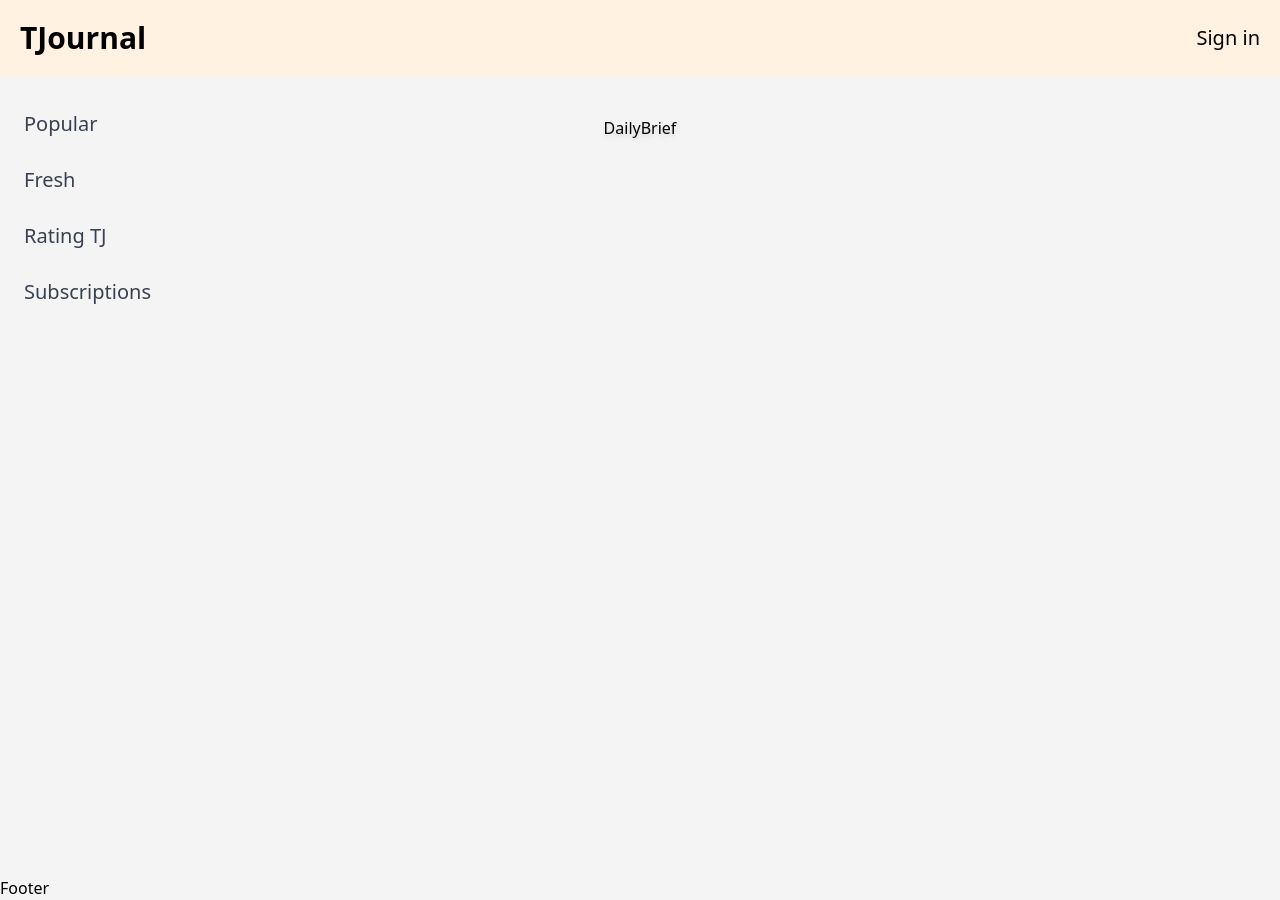
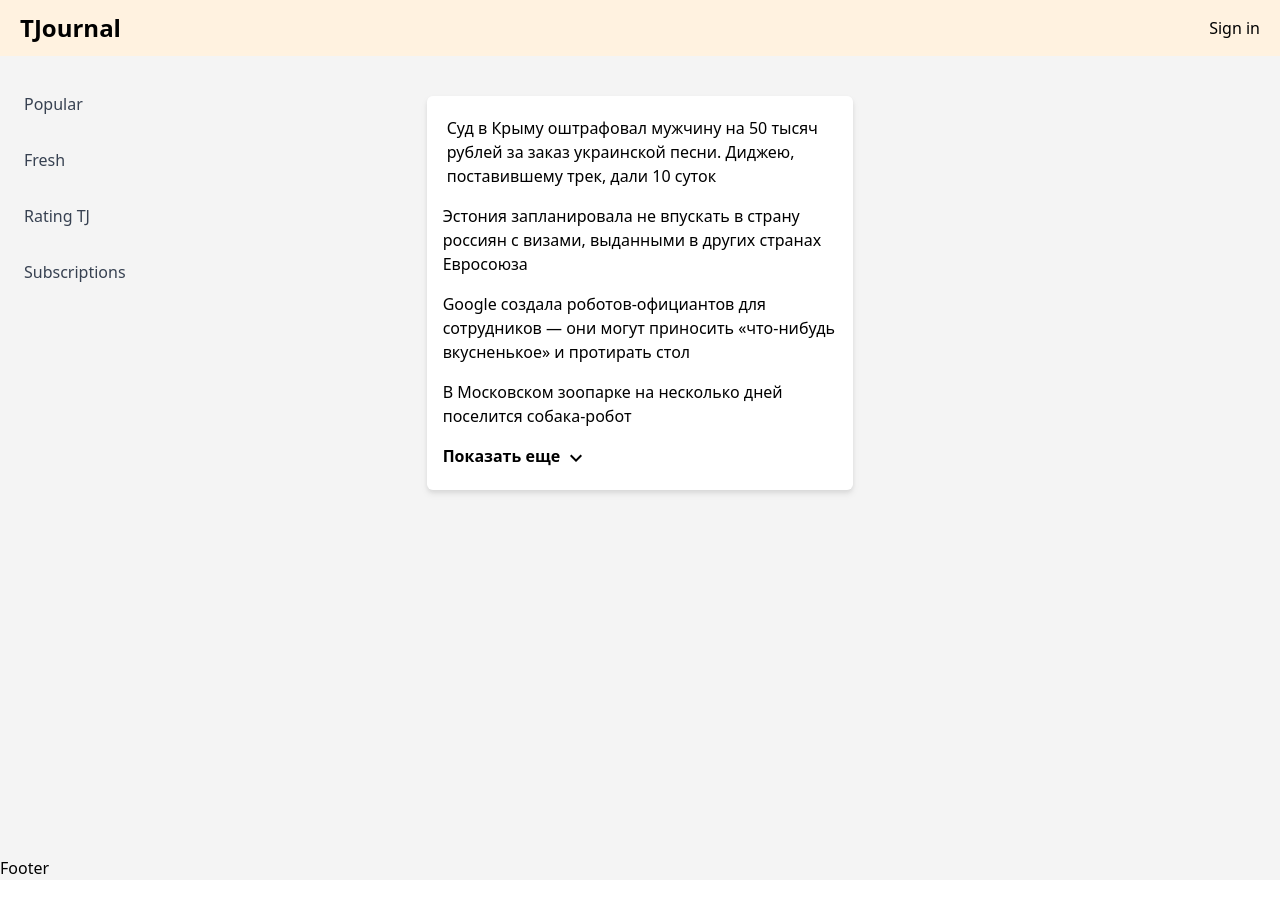
Before and after one commit to h0pped/blog-ts-frontend, a React (Vite) app: page / in a window 1280 px wide. Built offline with nearby package versions, Linux system fonts and the light colour scheme.

Commit message:
dailtybrief

```diff
--- a/package.json
+++ b/package.json
@@ -10,6 +10,12 @@
     "prettier-watch": "onchange 'src/**/*.ts' -- prettier --write {{changed}}"
   },
   "dependencies": {
+    "@emotion/react": "^11.10.6",
+    "@emotion/styled": "^11.10.6",
+    "@mui/icons-material": "^5.11.11",
+    "@mui/material": "^5.11.11",
+    "install": "^0.13.0",
+    "npm": "^9.5.1",
     "react": "^18.2.0",
     "react-dom": "^18.2.0",
     "react-icons": "^4.7.1",
--- a/src/components/DailyBrief/DailyBrief.tsx
+++ b/src/components/DailyBrief/DailyBrief.tsx
@@ -1,7 +1,44 @@
+import { useState } from 'react';
+import Paragraph from '../Typography/Paragraph/Paragraph';
+import Link from '../Typography/Link/Link';
+import KeyboardArrowDownIcon from '@mui/icons-material/KeyboardArrowDown';
+
 const DailyBrief = () => {
+  const [isLoading, setIsLoading] = useState(false);
+
+  const loadMoreNews = () => {
+    setIsLoading(true);
+    setTimeout(() => {
+      setIsLoading(false);
+    }, 1000);
+  };
   return (
-    <div className="w-1/2 flex flex-col jusity-center items-center mt-10 drop-shadow-md">
-      <h1>DailyBrief</h1>
+    <div className="w-1/2 flex flex-col  mt-10 drop-shadow-md bg-white rounded-md py-5">
+      <Paragraph className="mx-5">
+        Суд в Крыму оштрафовал мужчину на 50 тысяч рублей за заказ украинской
+        песни. Диджею, поставившему трек, дали 10 суток
+      </Paragraph>
+      <Paragraph className="mx-4 mt-4">
+        Эстония запланировала не впускать в страну россиян с визами, выданными в
+        других странах Евросоюза
+      </Paragraph>
+
+      <Paragraph className="mx-4 mt-4">
+        Google создала роботов-официантов для сотрудников — они могут приносить
+        «что-нибудь вкусненькое» и протирать стол
+      </Paragraph>
+
+      <Paragraph className="mx-4 mt-4">
+        В Московском зоопарке на несколько дней поселится собака-робот
+      </Paragraph>
+
+      {isLoading ? (
+        <Paragraph className="mx-4 mt-4 text-xl font-bold">...</Paragraph>
+      ) : (
+        <Link className="ml-4 mt-4 font-bold" onClick={loadMoreNews}>
+          Показать еще <KeyboardArrowDownIcon />
+        </Link>
+      )}
     </div>
   );
 };
--- a/src/components/Navbar/Navbar.tsx
+++ b/src/components/Navbar/Navbar.tsx
@@ -1,13 +1,13 @@
 function Navbar(): JSX.Element {
   return (
     <nav className="w-full bg-primary flex  items-center justify-center">
-      <div className="w-full p-5 flex justify-between items-center gap-5 flex-row">
+      <div className="w-full py-3 px-5 flex justify-between items-center gap-5 flex-row">
         <div className="flex flex-row items-center gap-10 ">
-          <h3 className="text-3xl font-bold">TJournal</h3>
+          <h3 className="text-2xl font-bold">TJournal</h3>
         </div>
         <ul>
           <li>
-            <a href="#" className="text-xl">
+            <a href="#" className="text-l">
               Sign in
             </a>
           </li>
--- a/src/components/Sidebar/Sidebar.tsx
+++ b/src/components/Sidebar/Sidebar.tsx
@@ -6,26 +6,30 @@ const Sidebar = ({ className }: SidebarProps) => {
   return (
     <nav className={`${className} border-solid h-screen`}>
       <ul className="flex flex-col justify-center items-center p-5 px-0 text-left pl-3 ">
-        <li className="hover:bg-white w-full p-3 pr-0 rounded-xl h-14 flex flex-row justify-center items-center">
-          <a href="#" className="text-xl  text-gray-700 w-full">
-            Popular
-          </a>
-        </li>
-        <li className="hover:bg-white w-full p-3 pr-0 rounded-xl h-14 flex flex-row justify-center items-center py-2">
-          <a href="#" className="text-xl  text-gray-700 w-full">
-            Fresh
-          </a>
-        </li>
-        <li className="hover:bg-white w-full p-3 pr-0 rounded-xl h-14 flex flex-row justify-center items-center py-2">
-          <a href="#" className="text-xl  text-gray-700 w-full">
-            Rating TJ
-          </a>
-        </li>
-        <li className="hover:bg-white w-full p-3 pr-0 rounded-xl h-14 flex flex-row justify-center items-center py-2">
-          <a href="#" className="text-xl  text-gray-700 w-full">
-            Subscriptions
-          </a>
-        </li>
+        <a
+          href="#"
+          className=" hover:bg-white w-full p-3 pr-0 rounded-xl h-14 flex flex-row justify-center items-center py-2"
+        >
+          <li className="text-l  text-gray-700 w-full">Popular</li>
+        </a>
+        <a
+          href="#"
+          className=" hover:bg-white w-full p-3 pr-0 rounded-xl h-14 flex flex-row justify-center items-center py-2"
+        >
+          <li className="text-l  text-gray-700 w-full">Fresh</li>
+        </a>
+        <a
+          href="#"
+          className=" hover:bg-white w-full p-3 pr-0 rounded-xl h-14 flex flex-row justify-center items-center py-2"
+        >
+          <li className="text-l  text-gray-700 w-full">Rating TJ</li>
+        </a>
+        <a
+          href="#"
+          className=" hover:bg-white w-full p-3 pr-0 rounded-xl h-14 flex flex-row justify-center items-center py-2"
+        >
+          <li className="text-l  text-gray-700 w-full">Subscriptions</li>
+        </a>
       </ul>
       {/* <ul className="flex flex-col justify-center items-center p-5 pr-0  border-color-black border-solid border-r-1 ">
         <h5 className=" w-5/6 p-3 pr-0 ">Subscriptions</h5>
--- /dev/null
+++ b/src/components/Typography/Heading/Heading.tsx
@@ -0,0 +1,7 @@
+import TypographyProps from '../interfaces/TypographyProps';
+
+const Heading = ({ children, className }: TypographyProps) => (
+  <h1 className={`text-3xl ${className}`}>{children}</h1>
+);
+
+export default Heading;
--- /dev/null
+++ b/src/components/Typography/Link/Link.tsx
@@ -0,0 +1,13 @@
+import TypographyProps from '../interfaces/TypographyProps';
+
+const Link = ({ children, className, href, onClick }: TypographyProps) => (
+  <a
+    className={`text-l cursor-pointer  ${className}`}
+    href={href}
+    onClick={onClick}
+  >
+    {children}
+  </a>
+);
+
+export default Link;
--- /dev/null
+++ b/src/components/Typography/Paragraph/Paragraph.tsx
@@ -0,0 +1,7 @@
+import TypographyProps from '../interfaces/TypographyProps';
+
+const Paragraph = ({ children, className }: TypographyProps) => (
+  <p className={`text-l ${className}`}>{children}</p>
+);
+
+export default Paragraph;
--- /dev/null
+++ b/src/components/Typography/interfaces/TypographyProps.tsx
@@ -0,0 +1,7 @@
+type TypographyProps = React.PropsWithChildren<{
+  className?: string;
+  href?: string;
+  onClick?: () => void;
+}>;
+
+export default TypographyProps;
```
Also changed, not shown: 1 other file (tests, documents, lock files or other folders).
